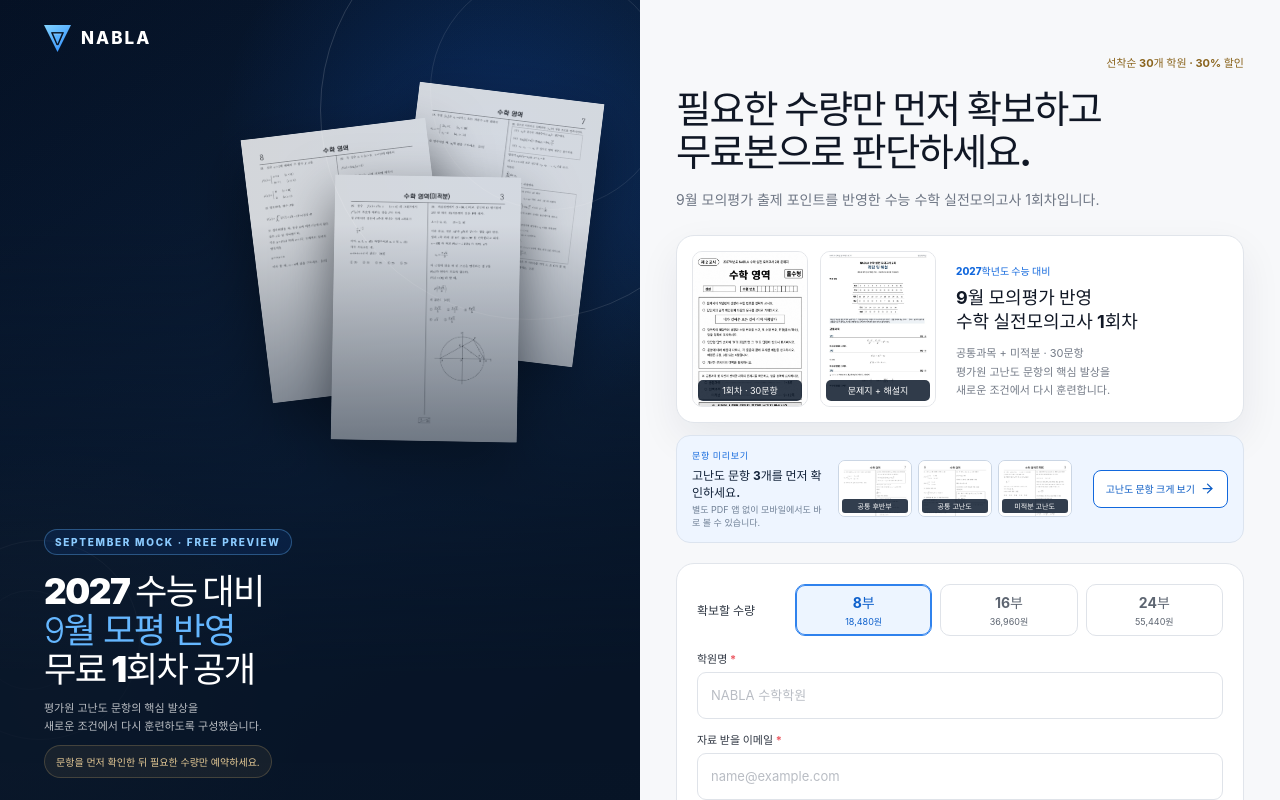
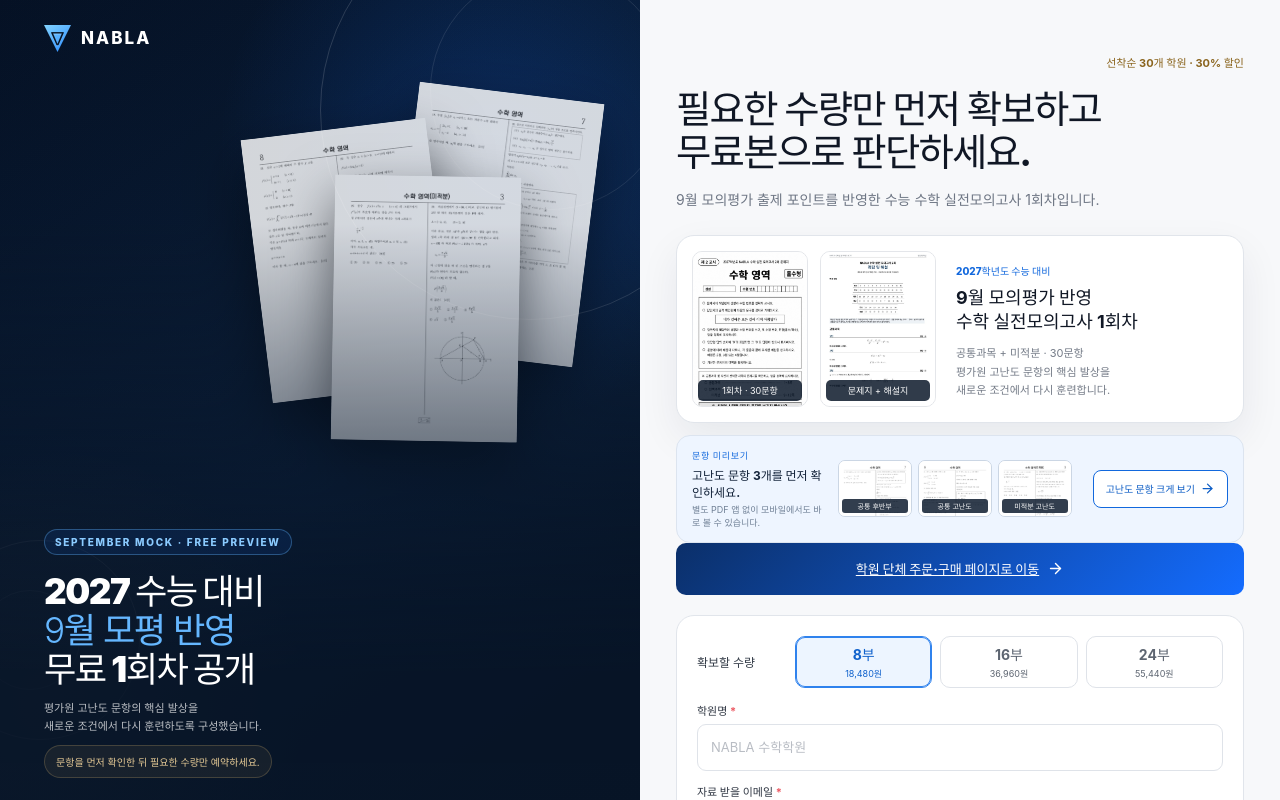
Before and after one commit to kmw1wlog/nabla-september-preorder, a React (Vite) app: page / in a window 1280 px wide. Built offline with nearby package versions, Linux system fonts and the light colour scheme; a web font is replaced by a local one.

Commit message:
Link preorder visitors to academy group purchase page

```diff
--- a/src/main.jsx
+++ b/src/main.jsx
@@ -294,6 +294,7 @@ function SeptemberCampaignPanel({ variant, onOrder }) {
     <h2>{variant === 'c' ? '무료본이 준비되었습니다.' : '사전예약이 접수되었습니다.'}</h2>
     <p>{variant === 'c' ? '아래에서 문제지와 해설지를 바로 내려받을 수 있습니다.' : `NABLA 실전모의고사 ${form.quantity}부를 임시 확보했습니다. 지금 무료 모의고사 1회차를 바로 내려받아 검토해 보세요.`}</p>
     <DownloadBundle />
+    <a className="campaign-primary" href="/order">학원 단체 주문·구매하기 <ArrowRight size={17} /></a>
     <div className="reservation-deadline"><ShieldCheck size={19} /><p><b>{variant === 'a' ? '무료 모의고사 1회차 다운로드' : '9월 12일까지 부담 없이 검토'}</b><span>{variant === 'a' ? '9월 10일에 검토용 모의고사 1부를 추가로 보내드립니다.' : variant === 'c' ? '검토 후 단체 수량을 선택할 수 있습니다.' : '구매 미확정 시 결제 없이 자동 취소됩니다.'}</span></p></div>
     {variant === 'c' && <button className="campaign-primary" onClick={() => onOrder(null)}>8·16·24부 사전예약하기 <ArrowRight size={17} /></button>}
     <button className="campaign-link" onClick={() => setStage('form')}>입력 내용 다시 보기</button>
@@ -314,6 +315,7 @@ function SeptemberCampaignPanel({ variant, onOrder }) {
     <p className="campaign-sub">9월 모의평가 출제 포인트를 반영한 수능 수학 실전모의고사 1회차입니다.</p>
     <SeptemberPreview />
     <QuestionPreview open={previewOpen} onOpen={() => setPreviewOpen(true)} onClose={() => setPreviewOpen(false)} />
+    <a className="campaign-primary" href="/order">학원 단체 주문·구매 페이지로 이동 <ArrowRight size={17} /></a>
     <form className="campaign-form" onSubmit={submit}>
       {variant !== 'c' && <>
         <div className="quantity-choice"><span>확보할 수량</span>{['8', '16', '24'].map((quantity) => <button type="button" key={quantity} className={form.quantity === quantity ? 'selected' : ''} onClick={() => setForm((old) => ({ ...old, quantity }))}><b>{quantity}부</b><small>{formatWon(Number(quantity) * 2310)}원</small></button>)}</div>
```
